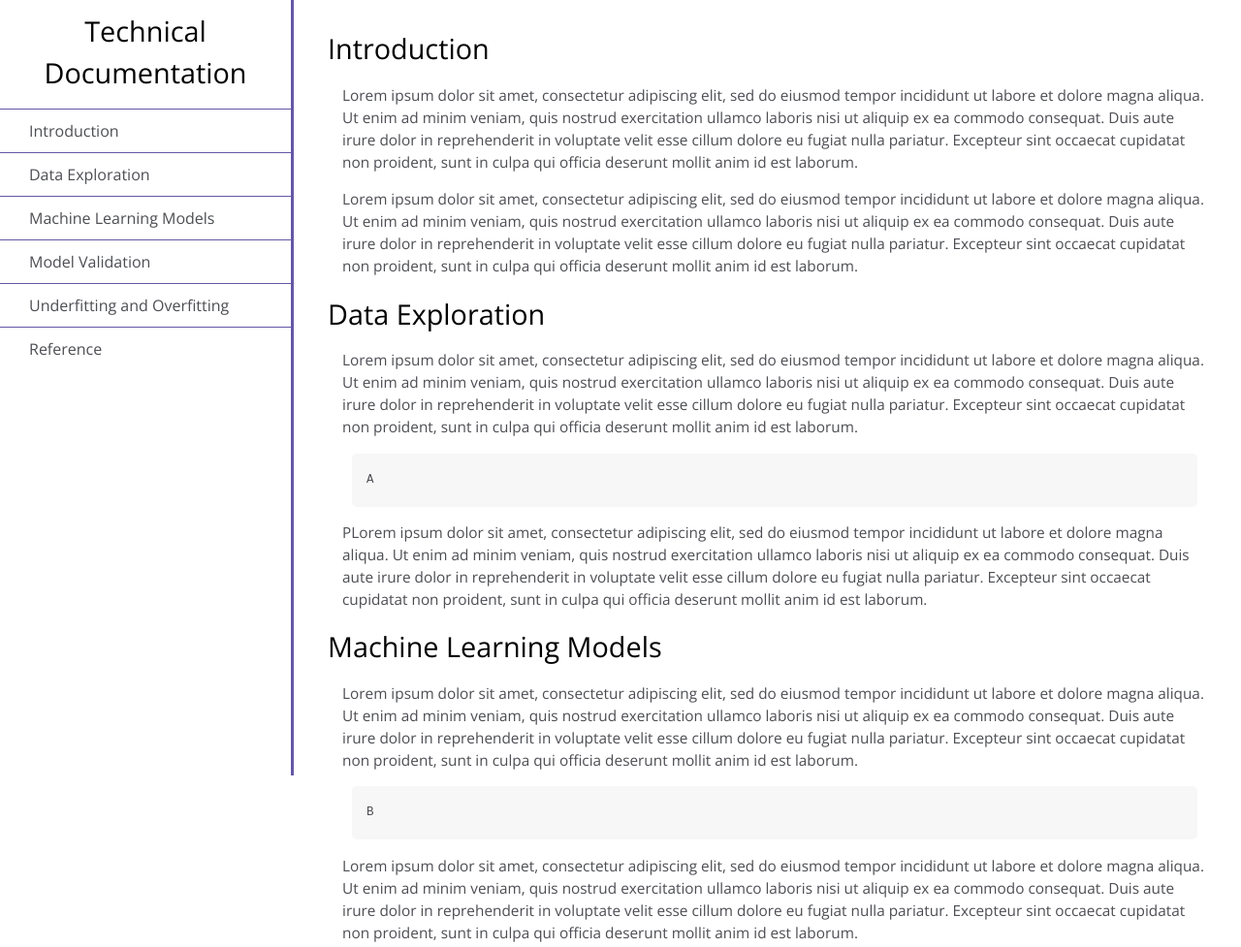
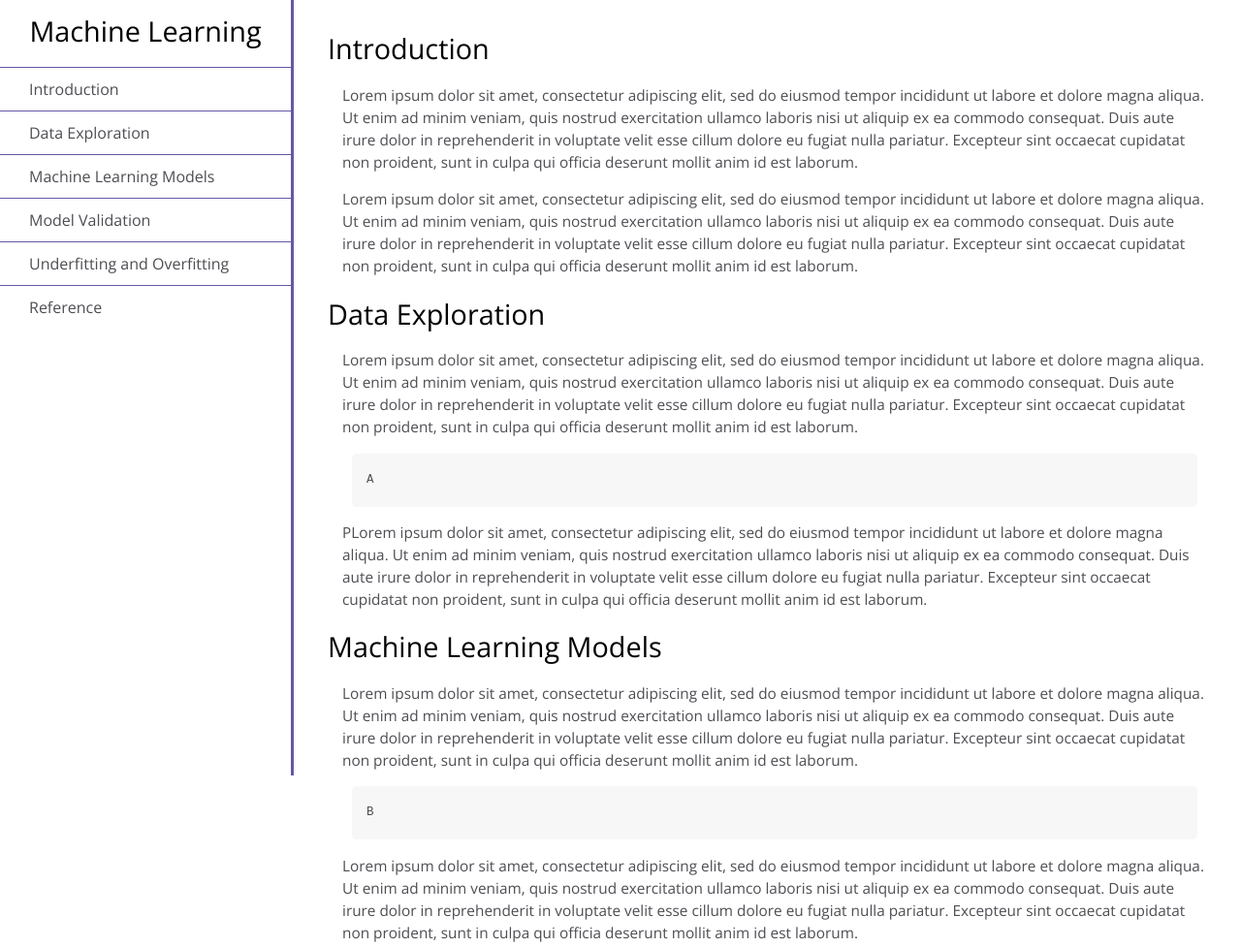
Before and after one commit to kaparker/technical-documentation, a plain HTML site: page index.html in a window 1280 px wide. Shown: the top 977 px of the page at 97% size. Drawn offline with nearby package versions, Linux system fonts and the light colour scheme.

Commit message:
Update index.html

```diff
--- a/index.html
+++ b/index.html
@@ -12,7 +12,7 @@
 <body>
 
 <nav id="navbar">
-    <header>Technical Documentation</header>
+    <header>Machine Learning</header>
     <ul>
         <li><a class="nav-link" href="#Introduction">Introduction</a></li>
         <li><a class="nav-link" href="#Data_Exploration">Data Exploration</a></li>
```
